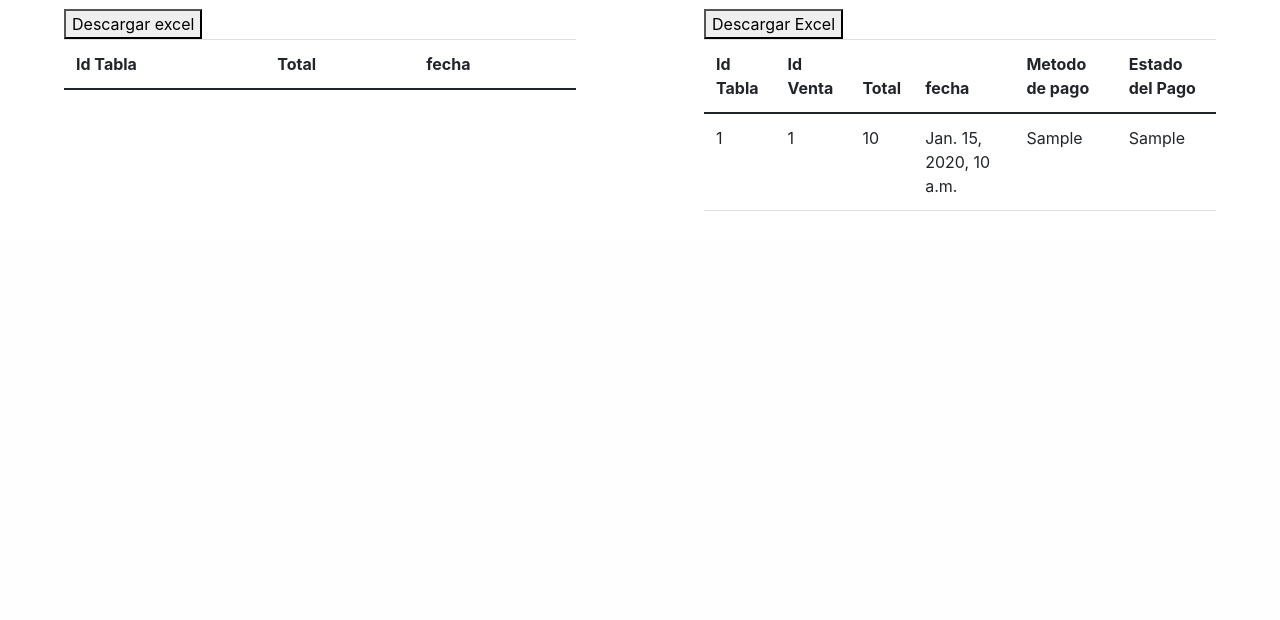
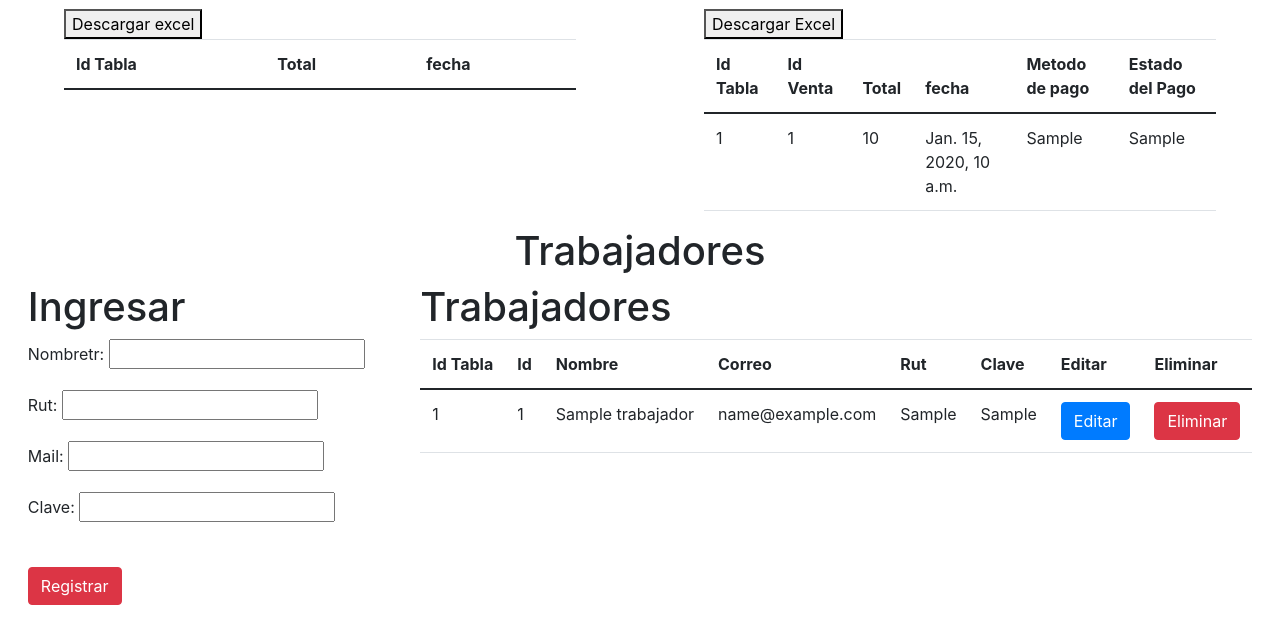
Before and after one commit to NataliaGodoy28/MusicPro, a Django app: page /productos in a window 1280 px wide. Shown: the part 1109-1729 px from the top of the page. Before the commit the page ends 1320 px from the top, so only its background shows below. Run offline with Django 4.2, Linux system fonts and the light colour scheme; tables that the repository leaves empty hold one stand-in row (values such as "Sample post"); lists and menus that the app fills with data are empty; parts of the project's set-up code (start-up, migrations or seed data) failed here and were passed over; some libraries are stand-ins or nearby versions.

Commit message:
agregue para agregar trabajadores

```diff
--- a/core/forms.py
+++ b/core/forms.py
@@ -35,3 +35,15 @@
     class Meta:
         model = Categoria
         fields = ['nombre']
+
+class RegistroTrabajador(ModelForm):
+    clave = forms.CharField(widget=forms.PasswordInput())
+    class Meta:
+        model = Trabajador
+        fields = ['nombretr','rut','mail','clave']
+
+class LoginTrabajador(ModelForm):
+    clave = forms.CharField(widget=forms.PasswordInput());
+    class Meta:
+        model = Trabajador
+        fields = ['rut', 'clave']
--- a/core/static/core/css/productos.css
+++ b/core/static/core/css/productos.css
@@ -52,3 +52,8 @@
 
     flex-direction: column;
 }
+#todotra{
+    display: flex;
+    justify-content: space-around;
+    width: 100%;
+}
--- a/core/templates/core/contador.html
+++ b/core/templates/core/contador.html
@@ -52,6 +52,7 @@
 
 
     </div>
+
 </div>
 
 
--- a/core/templates/core/productos.html
+++ b/core/templates/core/productos.html
@@ -17,32 +17,32 @@
             <form method="POST" id="addproduct" enctype="multipart/form-data">
                 {% csrf_token %} <!-- Agrega el token CSRF para proteger el formulario -->
                 <div class="camppr">
-                    {{ pformu.codigo.label_tag }}
-                    {{ pformu.codigo }}
+                    {{ pform.codigo.label_tag }}
+                    {{ pform.codigo }}
                 </div>
                 <div class="camppr">
-                    {{ pformu.nombre.label_tag }}
-                    {{ pformu.nombre }}
+                    {{ pform.nombre.label_tag }}
+                    {{ pform.nombre }}
                 </div>
                 <div class="camppr">
-                    {{ pformu.descripcion.label_tag }}
-                    {{ pformu.descripcion }}
+                    {{ pform.descripcion.label_tag }}
+                    {{ pform.descripcion }}
                 </div>
                 <div class="camppr">
-                    {{ pformu.stock.label_tag }}
-                    {{ pformu.stock }}
+                    {{ pform.stock.label_tag }}
+                    {{ pform.stock }}
                 </div>
                 <div class="camppr">
-                    {{ pformu.imagen.label_tag }}
-                    {{ pformu.imagen }}
+                    {{ pform.imagen.label_tag }}
+                    {{ pform.imagen }}
                 </div>
                 <div class="camppr">
-                    {{ pformu.precio.label_tag }}
-                    {{ pformu.precio }}
+                    {{ pform.precio.label_tag }}
+                    {{ pform.precio }}
                 </div>
                 <div class="camppr">
-                    {{ pformu.categoria.label_tag }}
-                    {{ pformu.categoria }}
+                    {{ pform.categoria.label_tag }}
+                    {{ pform.categoria }}
                 </div>
                 <button type="submit" class="btn btn-danger">Guardar</button>
             </form>
@@ -51,8 +51,8 @@
                 {% csrf_token %} <!-- Agrega el token CSRF para proteger el formulario -->
 
                 <div class="camppr">
-                    {{ cformu.nombre.label_tag }}
-                    {{ cformu.nombre }}
+                    {{ cform.nombre.label_tag }}
+                    {{ cform.nombre }}
                 </div>
 
                 <button type="submit" class="btn btn-danger">Guardar</button>
@@ -89,10 +89,10 @@
                             <td>{{ producto.categoria }}</td>
                             <td>
                                 <button type="button" class="btn btn-primary" data-toggle="modal"
-                                    data-target="#modal{{ forloop.counter }}">
+                                    data-target="#modal{{ producto.codigo }}">
                                     Editar
                                 </button>
-                                <div id="modal{{ forloop.counter }}" class="modal fade" tabindex="-1" role="dialog">
+                                <div id="modal{{ producto.codigo }}" class="modal fade" tabindex="-1" role="dialog">
                                     <div class="modal-dialog" role="document">
                                         <div class="modal-content">
                                             <div class="modal-header">
@@ -177,10 +177,10 @@
                             <td>{{ cat.nombre }}</td>
                             <td>
                                 <button type="button" class="btn btn-primary" data-toggle="modal"
-                                    data-target="#modal{{ forloop.counter }}">
+                                    data-target="#modal{{ cat.id }}">
                                     Editar
                                 </button>
-                                <div id="modal{{ forloop.counter }}" class="modal fade" tabindex="-1" role="dialog">
+                                <div id="modal{{ cat.id }}" class="modal fade" tabindex="-1" role="dialog">
                                     <div class="modal-dialog" role="document">
                                         <div class="modal-content">
                                             <div class="modal-header">
@@ -280,6 +280,94 @@
         </div>
 
     </div>
+    <h1>Trabajadores</h1>
+    <div id="todotra">
+        <div id="tformu">
+            <h1>Ingresar</h1>
+            <form action="" method="post">
+                {% csrf_token %}
+
+                {{ tform.as_p }}
+                <br>
+                <button type="submit" class="btn btn-danger">Registrar</button>
+            </form>
+        </div>
+        <div id="tbltra">
+            <h1>Trabajadores</h1>
+            <table class="table">
+                <thead>
+                    <tr>
+                        <th scope="col">Id Tabla</th>
+                        <th scope="col">Id</th>
+                        <th scope="col">Nombre</th>
+                        <th scope="col">Correo</th>
+                        <th scope="col">Rut</th>
+                        <th scope="col">Clave</th>
+                        <th scope="col">Editar</th>
+                        <th scope="col">Eliminar</th>
+                    </tr>
+                </thead>
+                <tbody>
+                    {% for tr in trabajadores %}
+                    <tr>
+                        <td>{{ forloop.counter }}</td>
+                        <td>{{ tr.id }}</td>
+                        <td>{{ tr.nombretr }}</td>
+                        <td>{{ tr.mail}}</td>
+                        <td>{{ tr.rut }}</td>
+                        <td>{{ tr.clave}}</td>
+                        <td>
+                            <button type="button" class="btn btn-primary" data-toggle="modal"
+                                data-target="#modal{{ tr.id }}">
+                                Editar
+                            </button>
+                            <div id="modal{{ tr.id }}" class="modal fade" tabindex="-1" role="dialog">
+                                <div class="modal-dialog" role="document">
+                                    <div class="modal-content">
+                                        <div class="modal-header">
+                                            <h5 class="modal-title">Editar Trabajador</h5>
+                                            <button type="button" class="close" data-dismiss="modal"
+                                                aria-label="Cerrar">
+                                                <span aria-hidden="true">&times;</span>
+                                            </button>
+                                        </div>
+                                        <div class="modal-body">
+                                            <form method="post" action="{% url 'editartrabajador' tr.id %}">
+                                                {% csrf_token %}
+                                                <input type="hidden" name="tr_id" value="{{ tr.id }}">
+                                                <p>Nombre</p>
+                                                <input type="text" name="nuevo_nombretr" value="{{ tr.nombretr }}">
+                                                <p>Correo</p>
+                                                <input type="text" name="nuevo_mail" value="{{ tr.mail }}">
+                                                <p>Rut</p>
+                                                <input type="text" name="nuevo_rut" value="{{ tr.rut }}">
+                                                <p>Clave</p>
+                                                <input type="text" name="nuevo_clave" value="{{ tr.clave }}">
+                                                <button type="submit" class="btn btn-primary">Editar</button>
+                                            </form>
+                                        </div>
+                                        <div class="modal-footer">
+                                            <button type="button" class="btn btn-secondary"
+                                                data-dismiss="modal">Cerrar</button>
+                                        </div>
+                                    </div>
+                                </div>
+                            </div>
+
+                        </td>
+                        <td>
+                            <form method="post" action="{% url 'eliminartrabajador' tr.id %}">
+                                {% csrf_token %}
+                                <button type="submit" class="btn btn-danger">Eliminar</button>
+                            </form>
+                        </td>
+                    </tr>
+                    {% endfor %}
+                </tbody>
+            </table>
+        </div>
+
+    </div>
 
 
     <script src="https://unpkg.com/xlsx/dist/xlsx.full.min.js"></script>
--- a/core/urls.py
+++ b/core/urls.py
@@ -39,6 +39,10 @@
     path('actualizar_estado_pedido/<int:pedido_id>/<str:nuevo_estado>/', actualizar_estado_pedido, name='actualizar_estado_pedido'),
     path('resumen', resumen ,name='resumen'),
     path('transferencia', transferencia ,name='transferencia'),
+    path('iniciar_sesion', iniciar_sesion ,name='iniciar_sesion'),
+    path('eliminartrabajador/<int:tr_id>/', eliminartrabajador, name='eliminartrabajador'),
+    path('editartrabajador/<int:tr_id>/', editartrabajador, name='editartrabajador'),
+
 ]
 if settings.DEBUG:
     urlpatterns += static(settings.MEDIA_URL, document_root=settings.MEDIA_ROOT)
--- a/core/views.py
+++ b/core/views.py
@@ -3,6 +3,7 @@
 from .forms import *
 from django.shortcuts import get_object_or_404
 from django.contrib import messages
+from django.contrib.auth import authenticate, login
 from django.contrib.auth.decorators import login_required
 from django.core.files.storage import default_storage
 from django.views.decorators.csrf import csrf_exempt
@@ -112,18 +113,20 @@
     datos = {
         'ventas' : Boleta.objects.all(),
         'rventas': Boleta.objects.filter(est_pago__in=['Aceptado', 'AUTHORIZED']).annotate(month=TruncMonth('fecha')).values('month').annotate(total=Sum('total')),
-        'pformu': ProductoForms(),
+        'pform': ProductoForms(),
         'productos': Producto.objects.all(),
-        'cformu' : CategoriaForm(),
-        'categoria' : Categoria.objects.all()
+        'cform' : CategoriaForm(),
+        'categoria' : Categoria.objects.all(),
+        'tform': RegistroTrabajador(),
+        'trabajadores' : Trabajador.objects.all()
     }
     if request.method == "POST":
         pform = ProductoForms(request.POST, request.FILES)
 
         if pform.is_valid():
             # Guardar el formulario y obtener la instancia del modelo guardado
-            instance = pform.save()
-            print(f"Formulario guardado: {instance}")
+            instance1 = pform.save()
+            print(f"Formulario guardado: {instance1}")
             return redirect('productos')  # redireccionar a la misma vista
         else:
             print(pform.errors)  # Imprimir los errores del formulario
@@ -132,11 +135,21 @@
 
         if cform.is_valid():
             # Guardar el formulario y obtener la instancia del modelo guardado
-            instance = cform.save()
-            print(f"Formulario guardado: {instance}")
+            instance2 = cform.save()
+            print(f"Formulario guardado: {instance2}")
             return redirect('productos')  # redireccionar a la misma vista
         else:
             print(cform.errors)  # Imprimir los errores del formulario
+
+        tform = RegistroTrabajador(request.POST)
+
+        if tform.is_valid():
+            instance3 = tform.save()
+            print(f"Formulario RegistroTrabajador guardado: {instance3}")
+            return redirect('productos')
+        else:
+            print(tform.errors)
+
 
     return render(request, 'core/productos.html', datos)
 
@@ -857,3 +870,61 @@
     boleta.save()
 
     return redirect('index')
+
+
+def iniciar_sesion(request):
+    print(f"{request.POST.getlist('tags')}")
+    datos = {
+        'form': LoginTrabajador()
+    }
+
+    if request.method == "POST":
+        login = LoginTrabajador(request.POST)
+        if login.is_valid():
+            print("sdxdssxaxadadxad")
+            usuario = Trabajador.objects.filter(
+                rut__contains=login.cleaned_data["rut"])
+            contra = Trabajador.objects.filter(
+                clave__contains=login.cleaned_data["clave"])
+            print(usuario)
+            print(contra)
+            if usuario.exists() and contra.exists():
+                # Almacena el ID del usuario en la sesión
+                request.session['usuario'] = usuario.first().nombretr
+                return redirect(to='contador')
+
+    return render(request, 'core/login.html', datos)
+
+
+def editartrabajador(request, tr_id):
+
+    trabajador = get_object_or_404(Trabajador, id=tr_id)
+
+    if request.method == 'POST':
+        # Obtener los nuevos datos del producto del formulario
+
+        nuevo_nombre = request.POST.get('nuevo_nombretr')
+        nuevo_mail = request.POST.get('nuevo_mail')
+        nuevo_rut = request.POST.get('nuevo_rut')
+        nuevo_clave = request.POST.get('nuevo_clave')
+
+        # Actualizar los campos del producto con los nuevos datos
+
+        trabajador.nombretr = nuevo_nombre
+        trabajador.mail = nuevo_mail
+        trabajador.rut = nuevo_rut
+        trabajador.clave = nuevo_clave
+
+        trabajador.save()
+
+        # Redirigir a la vista deseada después de la edición
+        return redirect('productos')
+
+    return render(request, 'productos.html', {'trabajadores': trabajador})
+
+def eliminartrabajador(request, tr_id):
+    trabajador = get_object_or_404(Trabajador, id=tr_id)
+    trabajador.delete()
+    messages.success(request, 'Trabajador eliminada correctamente.')
+
+    return redirect('productos')
```
Also changed, not shown: core/models.py (+9 -0 lines), core/templates/core/iniciar_sesion.html (added, +29 -0 lines), core/migrations/0015_trabajador.py (added), core/migrations/0016_rename_nombre_trabajador_nombretr.py (added), media/productos/winexnix_00cpmfJ.jpg (added).
